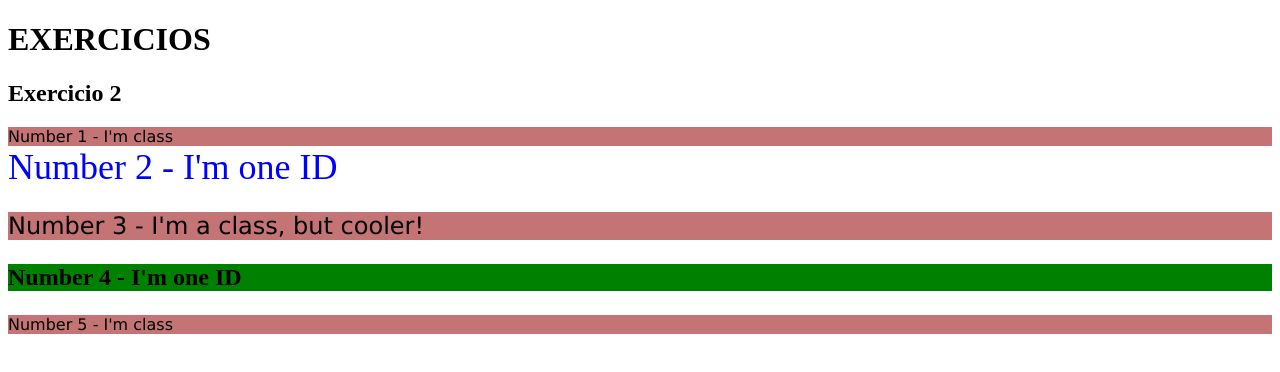
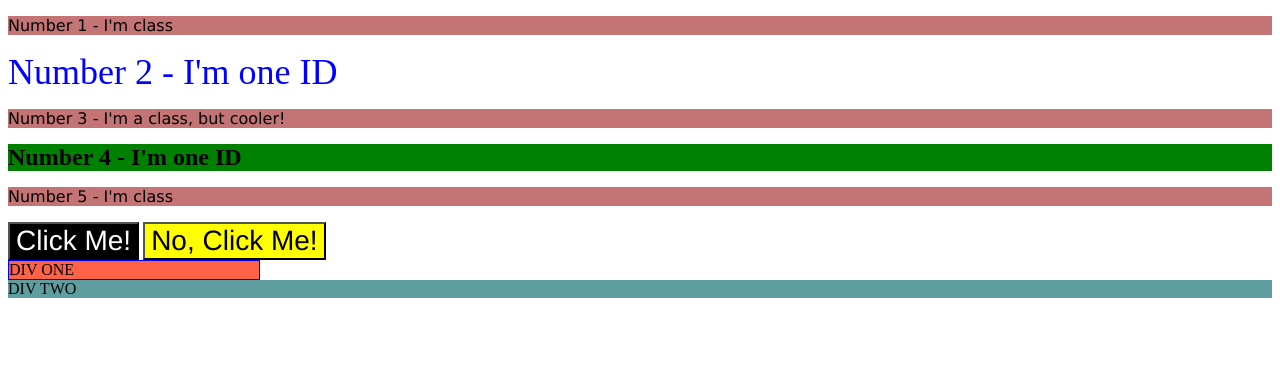
Before and after one commit to jaednilson/3Way-Cursos, a plain HTML site: page Box Model/index.html in a window 1280 px wide. Drawn offline with Linux system fonts and the light colour scheme.

Commit message:
exercicios

```diff
--- a/Box Model/index.html
+++ b/Box Model/index.html
@@ -8,25 +8,35 @@
 </head>
 <body>
 
-<h1>EXERCICIOS</h1>
+<!-- EXERCICIO 2 -->
+<p class="impar">Number 1 - I'm class</p>
 
-<h2>Exercicio 2</h2>
+<div id="ex2">Number 2 - I'm one ID</div>
 
-<div class="impar">
-    Number 1 - I'm class
-</div>
+<p class="impar">Number 3 - I'm a class, but cooler!</p>
 
-<div id="ex2">
-    Number 2 - I'm one ID
-</div>
-
-<div class="impar">
-    <p>Number 3 - I'm a class, but cooler!</p>
-</div>
-
-<p id="ex4">Number 4 - I'm one ID</p>
+<div id="ex4">Number 4 - I'm one ID</div>
 
 <p class="impar">Number 5 - I'm class</p>
 
+
+<!-- EXERCICIO 3 -->
+<button class="botao">
+    Click Me!
+</button>
+
+<button class="botao-branco">
+    No, Click Me!
+</button>
+
+<!-- EXERCICIO 6 -->
+<div class="one">
+    DIV ONE
+</div>
+
+<div class="two">
+    DIV TWO
+</div>
+
 </body>
 </html>
--- a/Box Model/style.css
+++ b/Box Model/style.css
@@ -25,3 +25,31 @@
     font-weight: bold;
     background-color: green;
 }
+
+
+button{
+    font-size: 28px;
+    font-family: "Helvetica", "Times New Roman", "sans-serif";
+}
+
+.botao{
+    background-color: black;
+    color: white;
+}
+
+.botao-branco{
+    background-color: yellow;
+    color: #000;
+}
+
+
+.one{
+    width: 250px;
+    background-color: tomato;
+    border: 1px solid blue;
+}
+
+.two{
+    background-color: cadetblue;
+
+}
```
